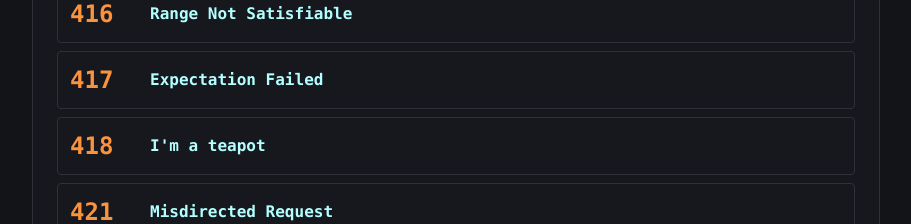
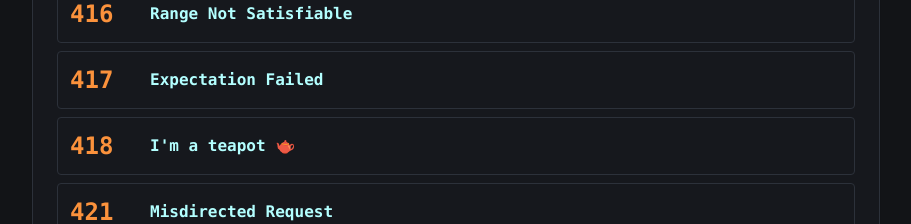
Before and after one commit to RelativeSure/websites, a React (Vite) app in the folder tools/: page /reference/http-status in a window 1280 px wide. Shown: the part 3380-3604 px from the top of the page, without its empty margins (312-1223 px from the left). Built offline with nearby package versions, Linux system fonts and the light colour scheme.

Commit message:
Add teapot emoji to 418 status code

```diff
--- a/tools/src/pages/tools/reference/HttpStatusPage.tsx
+++ b/tools/src/pages/tools/reference/HttpStatusPage.tsx
@@ -59,7 +59,7 @@ const statusCodes = [
   { code: 415, message: "Unsupported Media Type", category: "4xx Client Error" },
   { code: 416, message: "Range Not Satisfiable", category: "4xx Client Error" },
   { code: 417, message: "Expectation Failed", category: "4xx Client Error" },
-  { code: 418, message: "I'm a teapot", category: "4xx Client Error" },
+  { code: 418, message: "I'm a teapot 🫖", category: "4xx Client Error" },
   { code: 421, message: "Misdirected Request", category: "4xx Client Error" },
   { code: 422, message: "Unprocessable Entity", category: "4xx Client Error" },
   { code: 423, message: "Locked", category: "4xx Client Error" },
```
